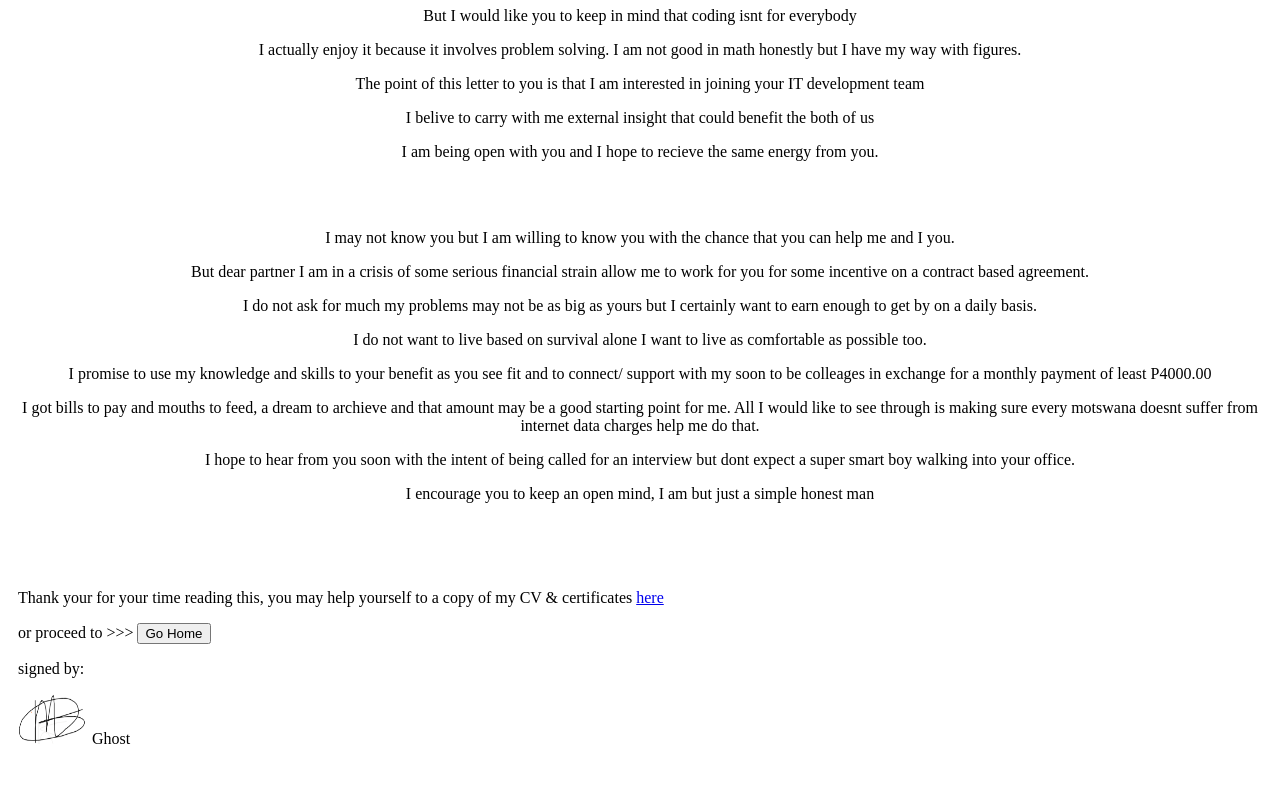
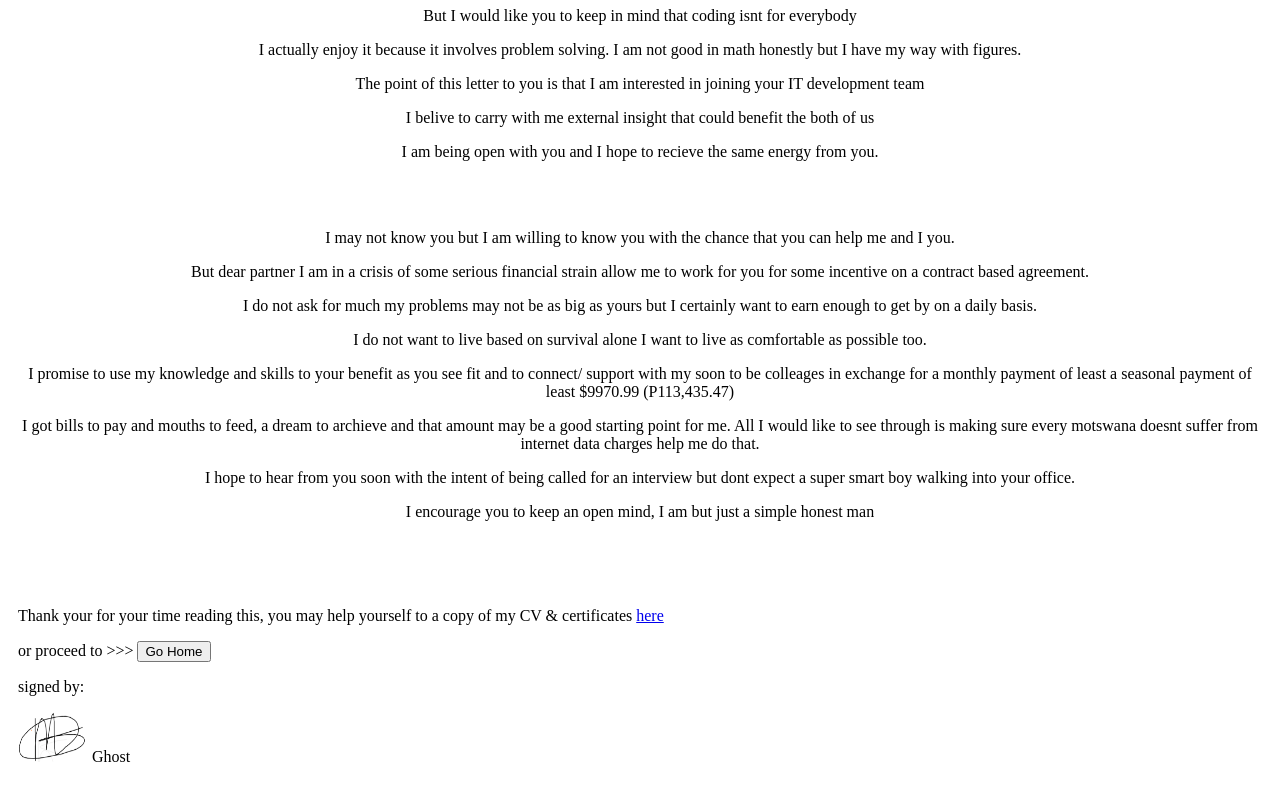
Before and after one commit to kevstar0/kevin, a website: page about.html in a window 1280 px wide. Shown: the part 607-1407 px from the top of the page. Drawn offline with Linux system fonts and the light colour scheme.

Commit message:
price adjustment for local inflation state
updated inflation strategy

```diff
--- a/about.html
+++ b/about.html
@@ -81,7 +81,7 @@
       <p>
         I promise to use my knowledge and skills to your benefit as you see fit
         and to connect/ support with my soon to be colleages in exchange for a
-        monthly payment of least P4000.00
+        monthly payment of least a seasonal payment of least $9970.99 (P113,435.47)
       </p>
       <p>
         I got bills to pay and mouths to feed, a dream to archieve and that
```
